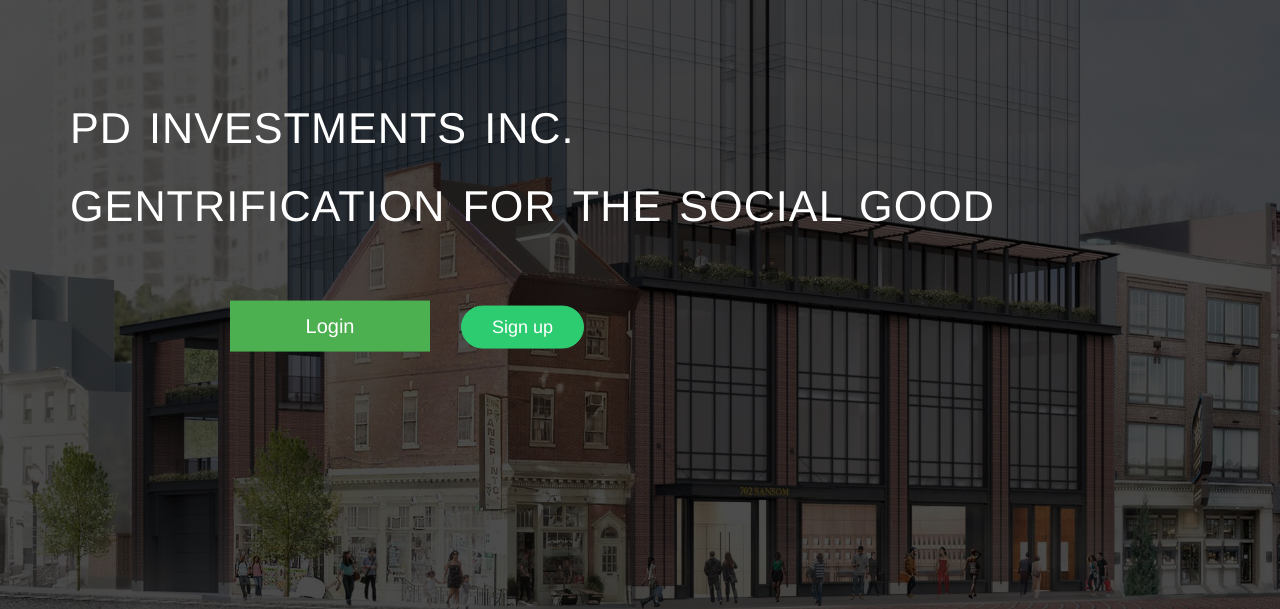
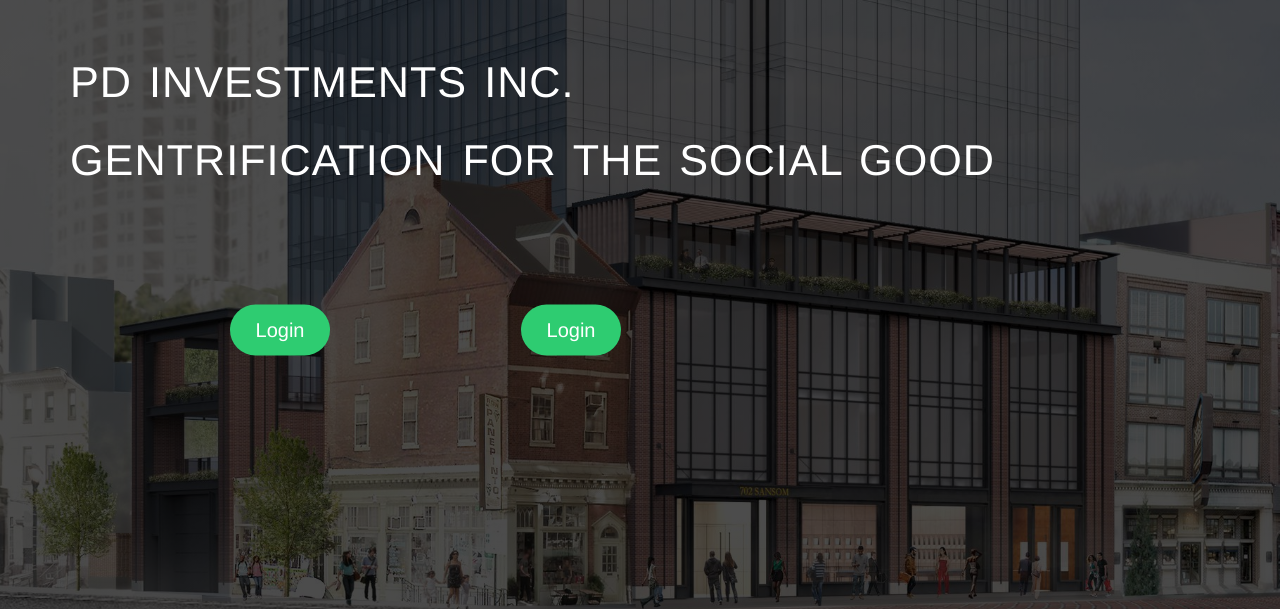
Before and after one commit to dandubovoy/Philly-Code-Fest, a website: page PhillyCodeFest/index.html in a window 1280 px wide. Shown: the part 183-792 px from the top of the page. Drawn offline with nearby package versions, Linux system fonts and the light colour scheme; a script that the page names is missing; files whose address does not match are found by name.

Commit message:
Working Home
yellow

```diff
--- a/PhillyCodeFest/Resources/css/style.css
+++ b/PhillyCodeFest/Resources/css/style.css
@@ -202,6 +202,7 @@ header {
     background-size: cover;
     background-position: center;
     height: 100vh;
+
     background-attachment: fixed;
 }
 
@@ -210,6 +211,7 @@ header {
     width: 1140px;
     top: 50%;
     left: 50%;
+    margin-bottom: 50px;
     -webkit-transform: translate(-50%, -50%);
     -ms-transform: translate(-50%, -50%);
     transform: translate(-50%, -50%);
--- a/PhillyCodeFest/index.html
+++ b/PhillyCodeFest/index.html
@@ -173,10 +173,14 @@ window.onclick = function(event) {
             <div class="hero-text-box">
                 <h1>PD Investments Inc.</h1>
                 <h1>Gentrification for the social good</h1>
-<button class="btn btn-full" onclick="document.getElementById('modal-wrapper').style.display='block'" style="width:200px; margin-top:50px; margin-left:160px;">
+<button class="btn btn-full" onclick="document.getElementById('modal-wrapper').style.display='block'" style="width:100px;margin-top:100px; margin-left:160px; margin-bottom: 50px; border-radius: 200px; background-color: #2ECC71;
+border-color: #2ECC71; ">
 Login</button>
 
-                <a class="btn btn-full" href="#"> Sign up </a>
+<button class="btn btn-full" onclick="document.getElementById('modal-wrapper').style.display='block'" style="width:100px;margin-top:100px; margin-left:160px; margin-bottom: 50px; border-radius: 200px; background-color: #2ECC71;
+border-color: #2ECC71; ">
+Login</button>
+
             </div>
 
         </header>
```
Also changed, not shown: 1 other file.
